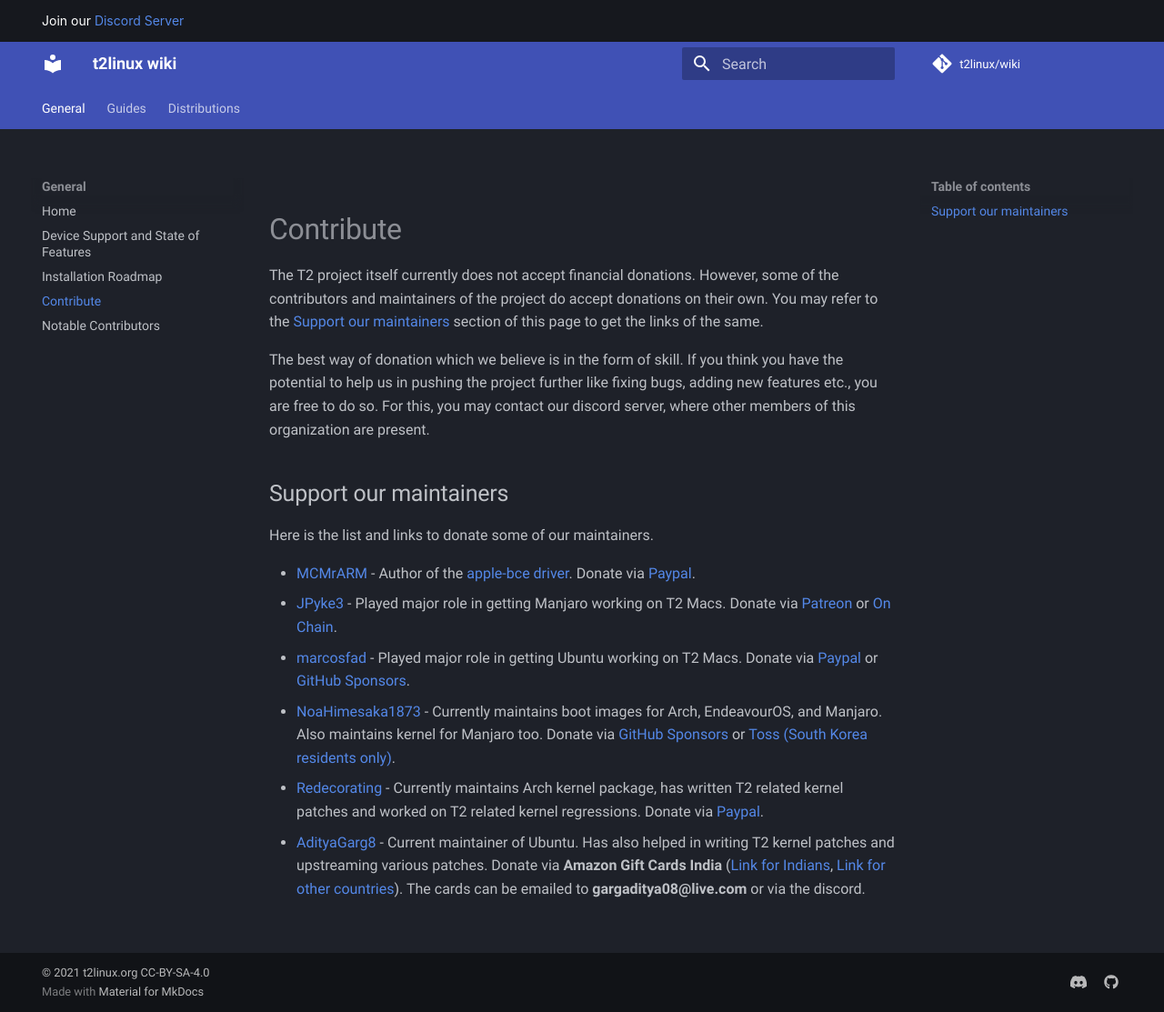
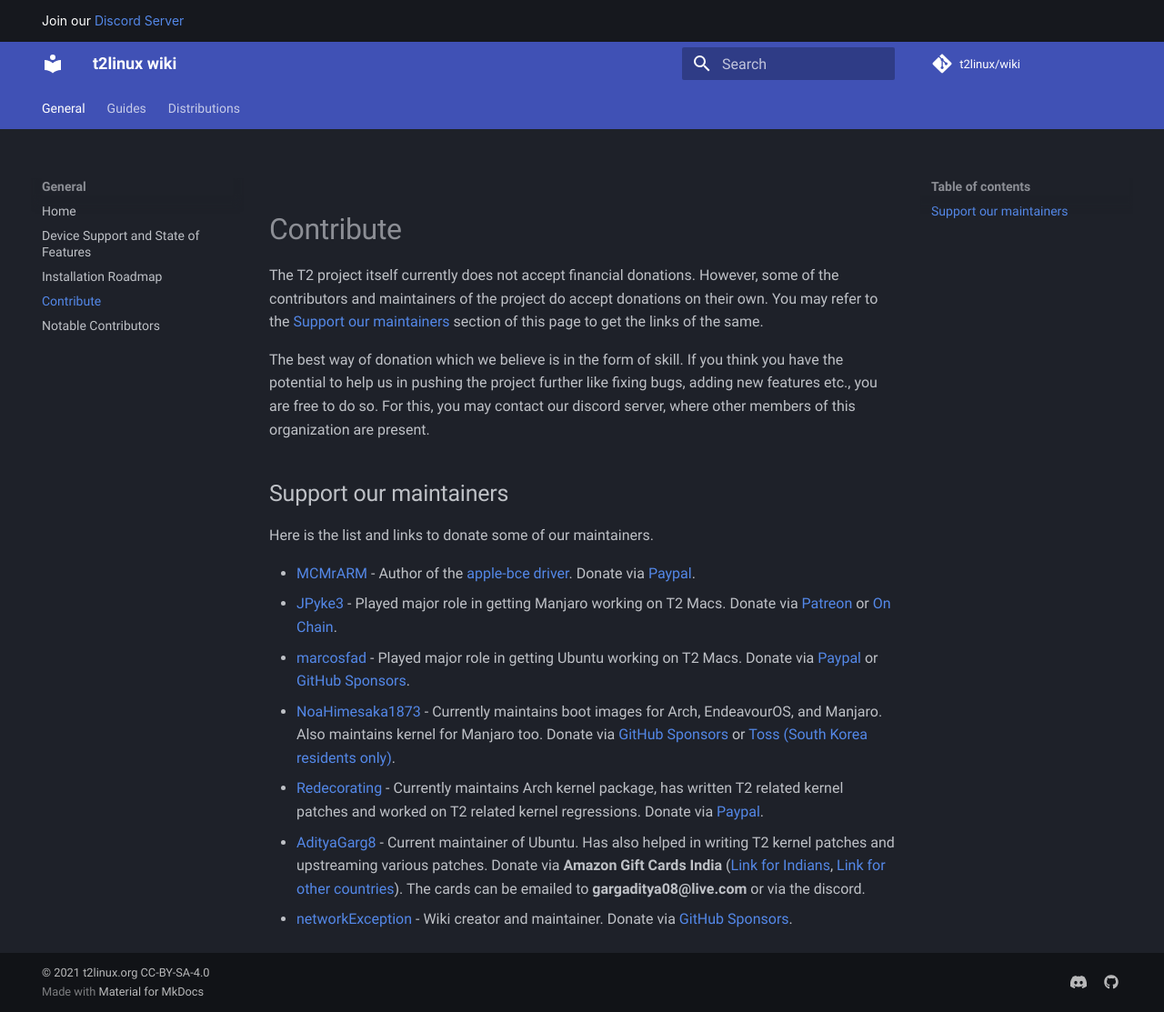
Before and after one commit to t2linux/wiki, an MkDocs documentation site: the page built from docs/contribute.md, in a window 1280 px wide and 1113 px high. Shown: the whole window at 91% size. Built offline with MkDocs 1.6.1 and Material for MkDocs 9.7.7, drawn with Linux system fonts in a browser that asks for light colours; comment, search, counter and statistics services are not loaded.

Commit message:
Contribute: Add GitHub Sponsors link for networkException (#306)

```diff
--- a/docs/contribute.md
+++ b/docs/contribute.md
@@ -14,3 +14,4 @@ Here is the list and links to donate some of our maintainers.
 - [NoaHimesaka1873](https://github.com/NoaHimesaka1873) - Currently maintains boot images for Arch, EndeavourOS, and Manjaro. Also maintains kernel for Manjaro too. Donate via [GitHub Sponsors](https://github.com/sponsors/NoaHimesaka1873) or [Toss (South Korea residents only)](https://toss.me/yuifmirror).
 - [Redecorating](https://github.com/Redecorating) - Currently maintains Arch kernel package, has written T2 related kernel patches and worked on T2 related kernel regressions. Donate via [Paypal](https://paypal.me/redecorating).
 - [AdityaGarg8](https://github.com/AdityaGarg8) - Current maintainer of Ubuntu. Has also helped in writing T2 kernel patches and upstreaming various patches. Donate via **Amazon Gift Cards India** ([Link for Indians](https://www.amazon.in/s?k=amazon+e-gift+voucher&adgrpid=60620499282&ext_vrnc=hi&gclid=Cj0KCQjw8O-VBhCpARIsACMvVLMW9KEhsWO9xHEvOh7VLo3lCimvvJJqaKdqwj-OlN_ZAMp3ZIztQ0AaAtGAEALw_wcB&hvadid=294106443315&hvdev=m&hvlocphy=9075215&hvnetw=g&hvqmt=b&hvrand=11733182626932158840&hvtargid=kwd-314681002020&hydadcr=15237_1791630&tag=googinhydrmob-21&ref=pd_sl_3qs6ai50tg_b), [Link for other countries](https://www.g2a.com/search?query=Amazon%20India)). The cards can be emailed to **gargaditya08@live.com** or via the discord.
+- [networkException](https://github.com/networkException) - Wiki creator and maintainer. Donate via [GitHub Sponsors](https://github.com/sponsors/networkException).
```
